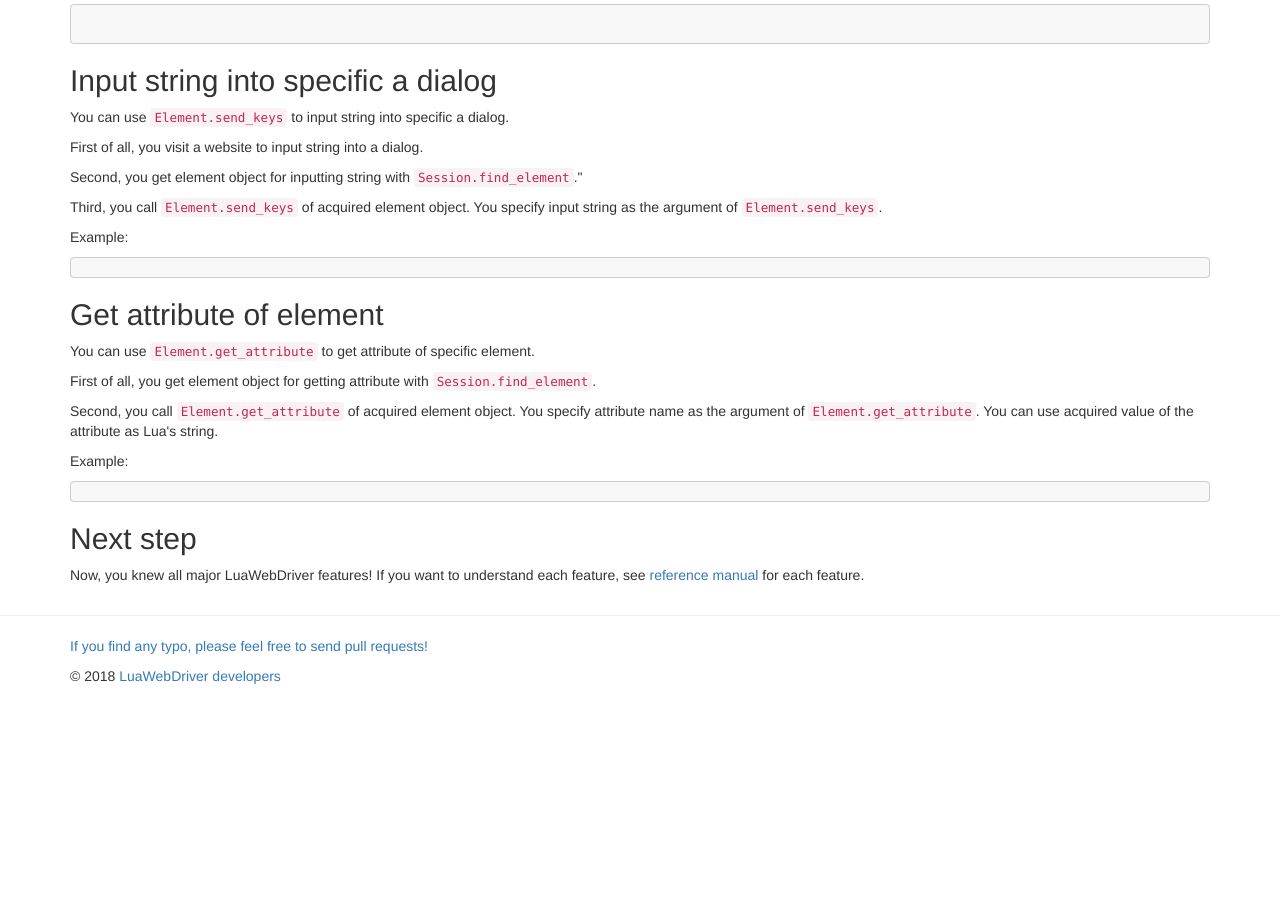
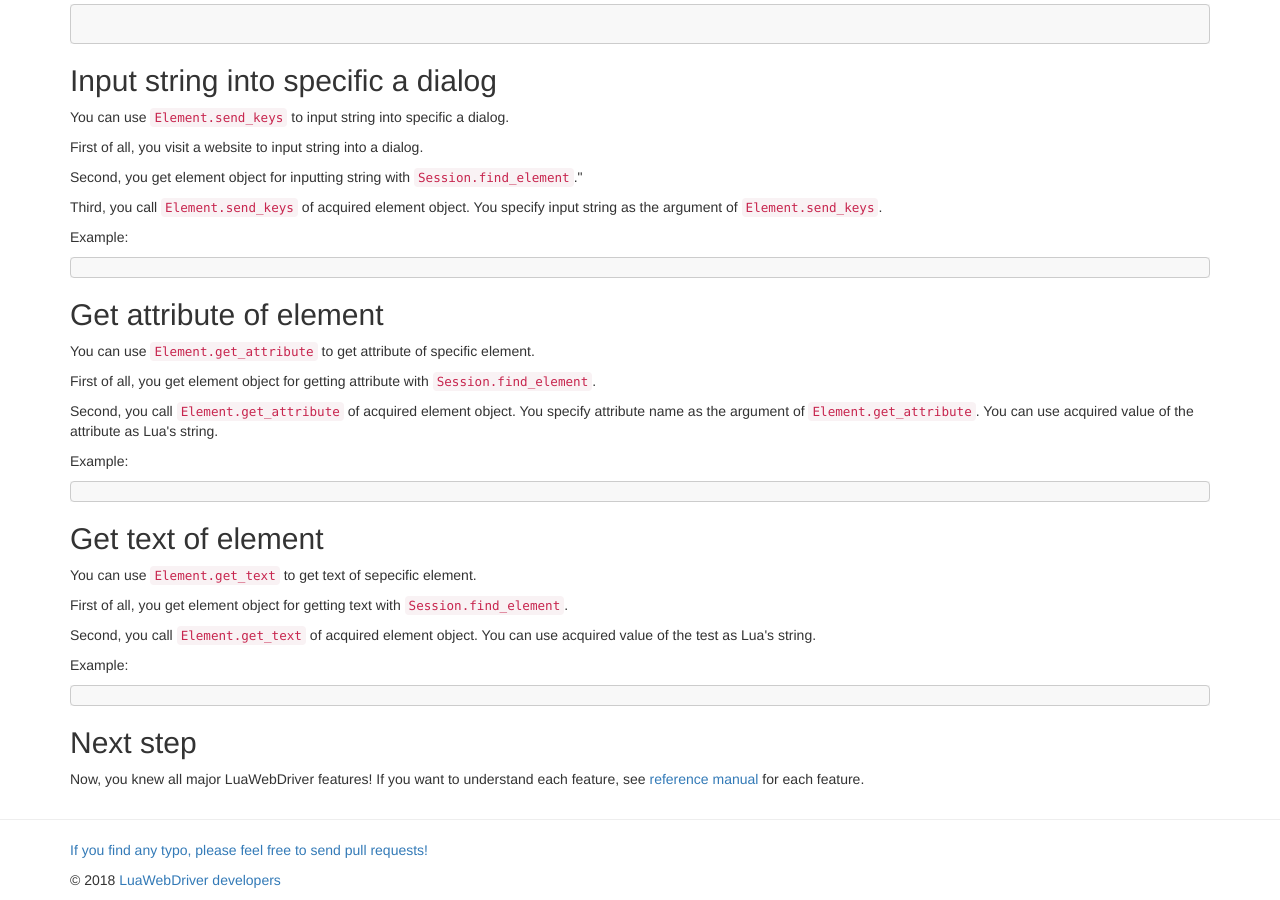
Before and after one commit to clear-code/lua-web-driver, a Jekyll site: the page built from docs/tutorial/index.md, in a window 1280 px wide and 900 px high, scrolled down 1884 px. Built offline with Jekyll 4.4.1, drawn with Linux system fonts in a browser that asks for light colours; before the commit the page ends 2580 px from its top, so only the background shows below that.

Commit message:
doc tutorial: add how to get text of element

````diff
--- a/docs/tutorial/index.md
+++ b/docs/tutorial/index.md
@@ -155,6 +155,20 @@ Example:
 ```lua
 ```
 
+## Get text of element {#get-text-element}
+
+You can use [`Element.get_text`][element-get-text] to get text of sepecific element.
+
+First of all, you get element object for getting text with [`Session.find_element`][session-find-element].
+
+Second, you call [`Element.get_text`][element-get-text] of acquired element object.
+You can use acquired value of the test as Lua's string.
+
+Example:
+
+```lua
+```
+
 ## Next step {#next-step}
 
 Now, you knew all major LuaWebDriver features! If you want to understand each feature, see [reference manual][reference] for each feature.
@@ -190,4 +204,6 @@ Now, you knew all major LuaWebDriver features! If you want to understand each fe
 
 [element-get-attribute]:../reference/element.html#get_attribute
 
+[element-get-text]:../reference/element.html#text
+
 [reference]:../reference/
````
Also changed, not shown: docs/ja/tutorial/index.md (+15 -0 lines), 1 other file.
